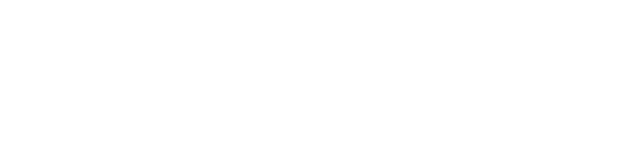
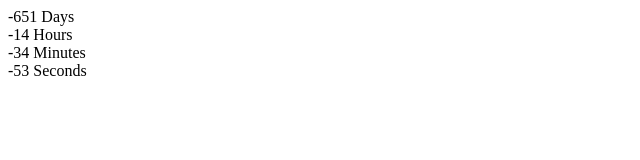
Before and after one commit to EugeneKravec/goit-js-hw-11-timer, a plain HTML site: page index.html in a window 1280 px wide. Shown: the whole page, without its empty margins (0-640 px from the left). Drawn offline with Linux system fonts and the light colour scheme.

Commit message:
did functional

```diff
--- a/index.html
+++ b/index.html
@@ -8,7 +8,24 @@
     <link rel="stylesheet" href="style.css">
 </head>
 <body>
-
+    <div class="timer" id="timer-1">
+        <div class="field">
+            <span class="value" data-value="days">11</span>
+            <span class="label">Days</span>
+        </div>
+        <div class="env">
+            <span class="value" data-value="hours">11</span>
+            <span class="label">Hours</span>
+        </div>
+        <div class="env">
+            <span class="value" data-value="mins">11</span>
+            <span class="label">Minutes</span>
+        </div>
+        <div class="env">
+            <span class="value" data-value="secs">11</span>
+            <span class="label">Seconds</span>
+        </div>
+    </div>
     <script src="index.js"></script>
 </body>
 </html>
--- a/index.js
+++ b/index.js
@@ -0,0 +1,55 @@
+class CountdownTimer {
+    constructor({ selector, targetDate }) {
+        this.timeFields = this.getFieldsBySelector(selector);
+        this.targetDate = targetDate;
+        this.renderTime();
+        this.start();
+    }
+
+
+    renderTime() {
+        const currentTime = Date.now();
+        const time = this.targetDate - currentTime;
+        const { days, hours, mins, secs } = this.getTimeComponents(time);
+        this.updateTimeField({ days, hours, mins, secs });
+    }
+
+    start() {
+        setInterval(() => { this.renderTime(), 1000 });
+    }
+
+    getFieldsBySelector(selector) {
+        const refs = {
+            daysField: document.querySelector(`${selector} [data-value="days"]`),
+            hoursField: document.querySelector(`${selector} [data-value="hours"]`),
+            minsField: document.querySelector(`${selector} [data-value="mins"]`),
+            secsField: document.querySelector(`${selector} [data-value="secs"]`),
+        }
+        return refs;
+    }
+
+    updateTimeField({ days, hours, mins, secs }) {
+        this.timeFields.daysField.textContent = days;
+        this.timeFields.hoursField.textContent = hours;
+        this.timeFields.minsField.textContent = mins;
+        this.timeFields.secsField.textContent = secs;
+    }
+
+    getTimeComponents(time) {
+        const days = this.pad(Math.floor(time / (1000 * 60 * 60 * 24)));
+        const hours = this.pad(Math.floor((time % (1000 * 60 * 60 * 24)) / (1000 * 60 * 60)));
+        const mins = this.pad(Math.floor((time % (1000 * 60 * 60)) / (1000 * 60)));
+        const secs = this.pad(Math.floor((time % (1000 * 60)) / (1000)));
+
+        return { days, hours, mins, secs };
+    }
+
+    pad(value) {
+        return String(value).padStart(2, "0")
+    }
+};
+
+new CountdownTimer({
+    selector: '#timer-1',
+    targetDate: new Date('Dec 31, 2019'),
+});
```
